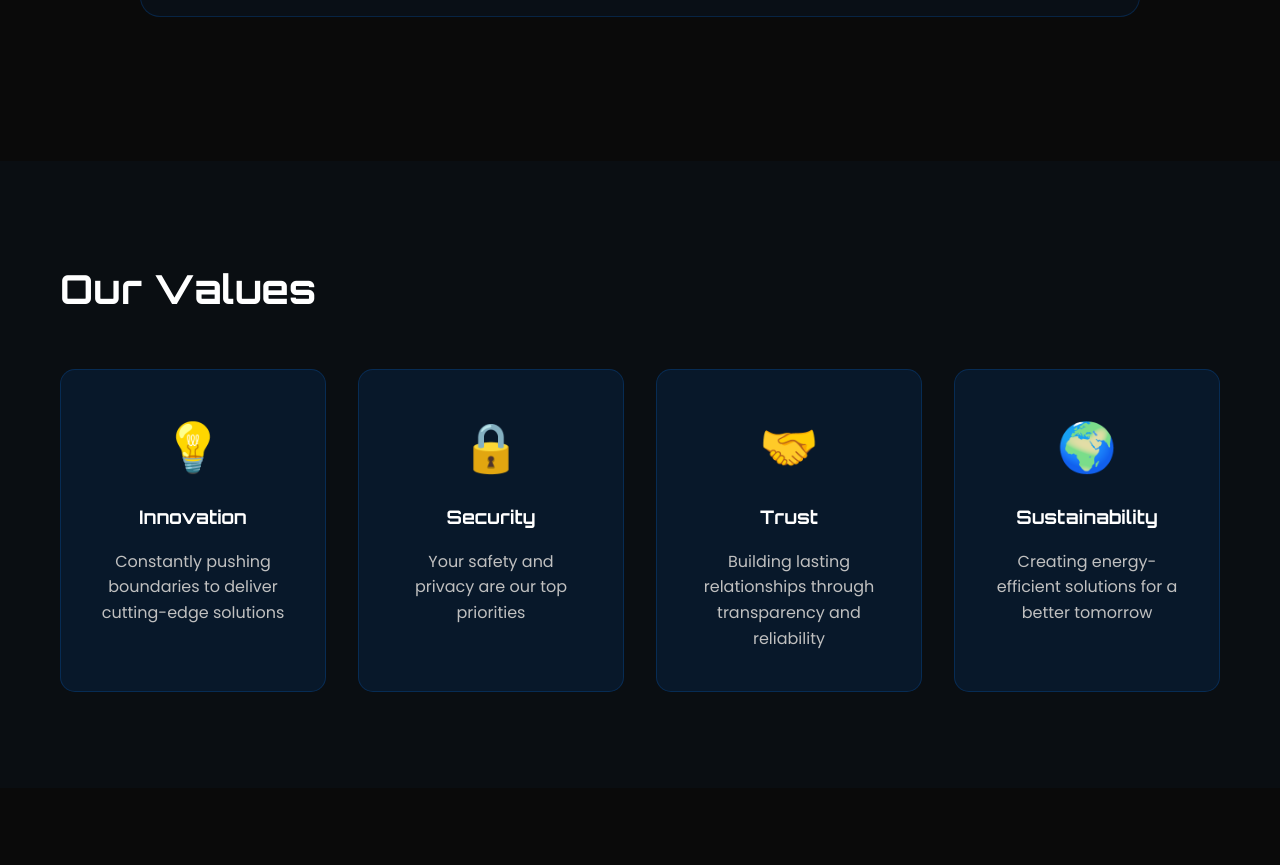
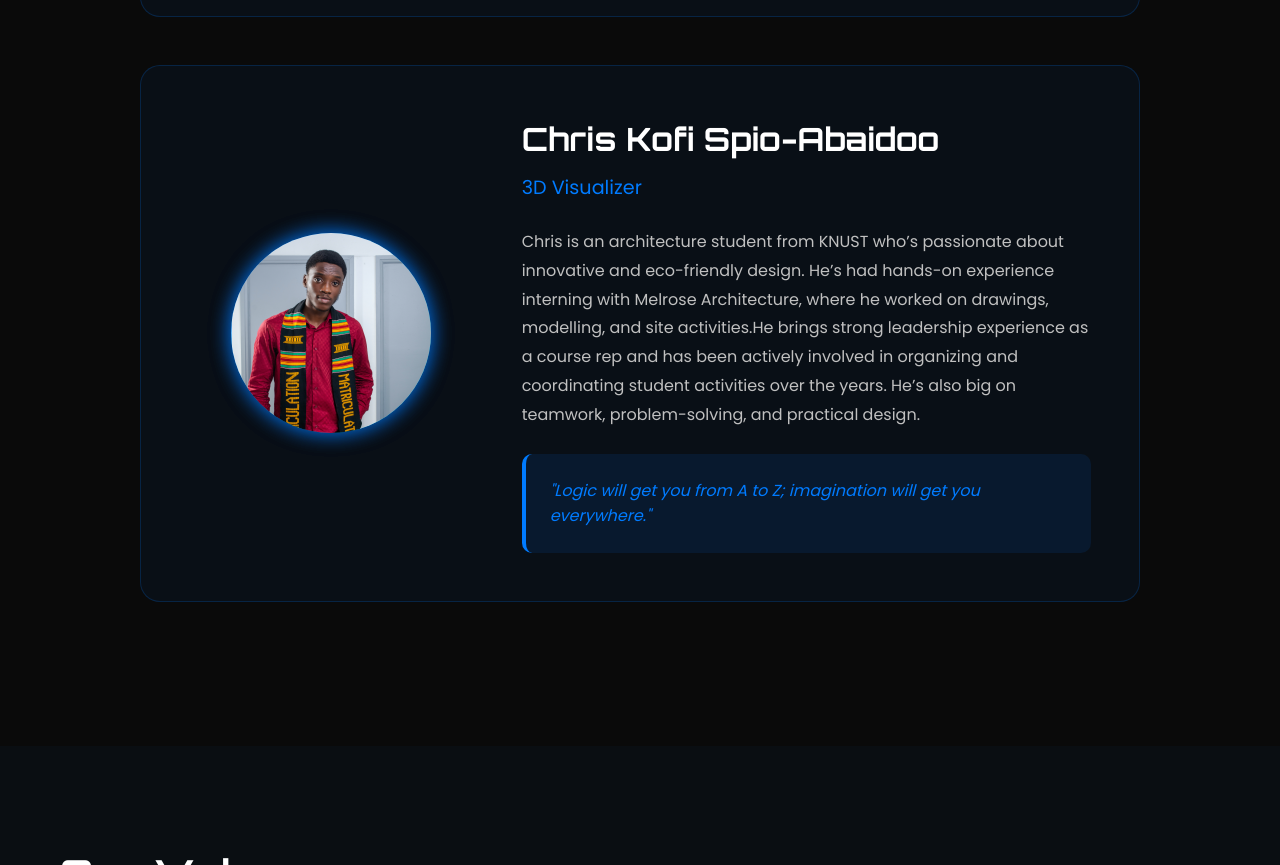
Before and after one commit to OptimusO7/HOMEBOSS_WEBSITE, a website: page public/about.html in a window 1280 px wide. Shown: the part 5336-6201 px from the top of the page. Drawn offline with Linux system fonts and the light colour scheme.

Commit message:
Update about.html

```diff
--- a/public/about.html
+++ b/public/about.html
@@ -228,7 +228,23 @@
                     </p>
                 </div>
             </div>
-
+            <div class="founder-card reveal">
+                <div class="founder-image">
+                    <div class="avatar-placeholder">
+                        <img src="Chris_Official.png" alt="SH" class="founder-avatar">
+                    </div>
+                </div>
+                <div class="founder-info">
+                    <h3>Chris Kofi Spio-Abaidoo</h3>
+                    <p class="founder-title">3D Visualizer</p>
+                    <p class="founder-bio">
+                       Chris is an architecture student from KNUST who’s passionate about innovative and eco-friendly design. He’s had hands-on experience interning with Melrose Architecture, where he worked on drawings, modelling, and site activities.He brings strong leadership experience as a course rep and has been actively involved in organizing and coordinating student activities over the years. He’s also big on teamwork, problem-solving, and practical design.
+                    </p>
+                    <p class="founder-quote">
+                        "Logic will get you from A to Z; imagination will get you everywhere."
+                    </p>
+                </div>
+            </div>
 
         </div>
     </section>
```
